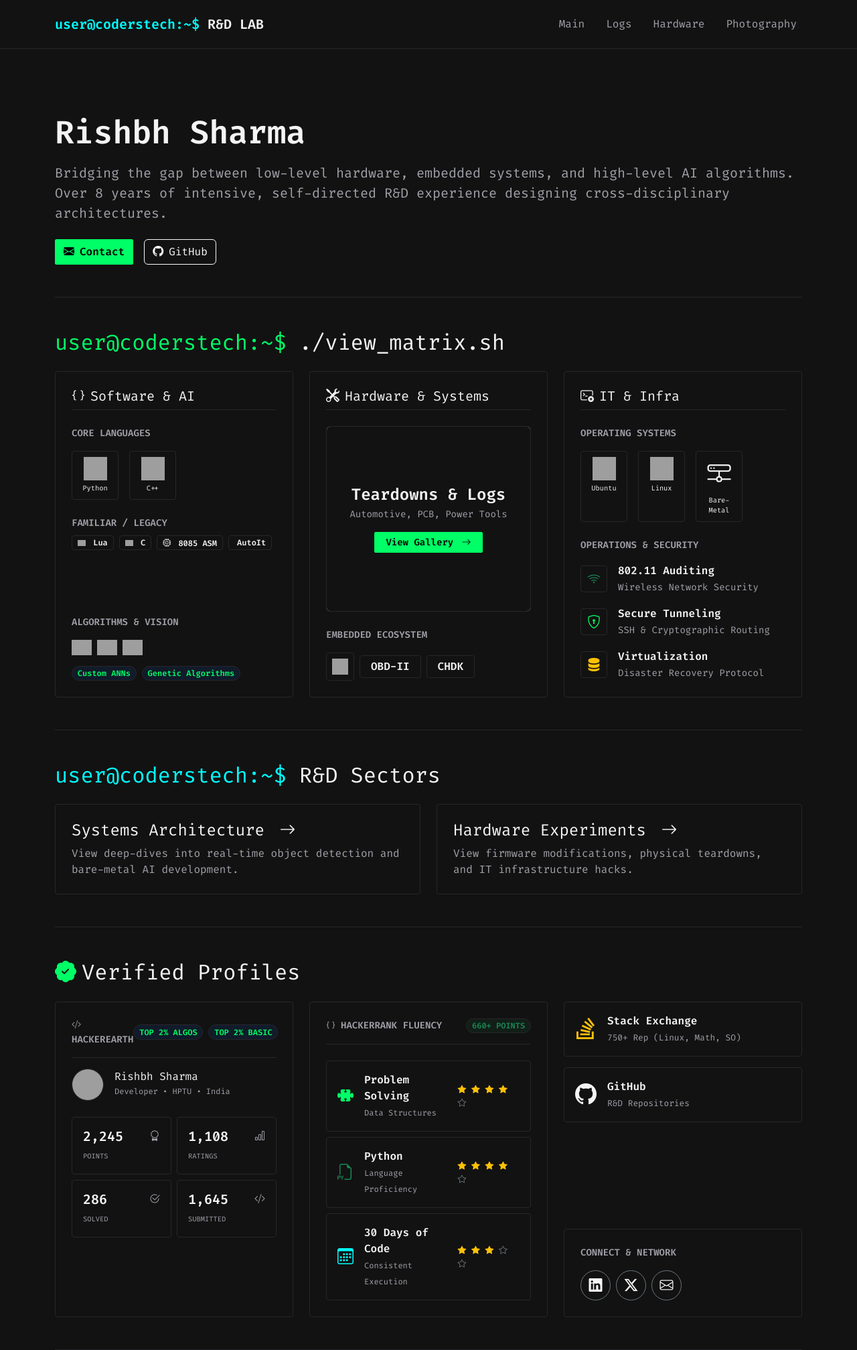
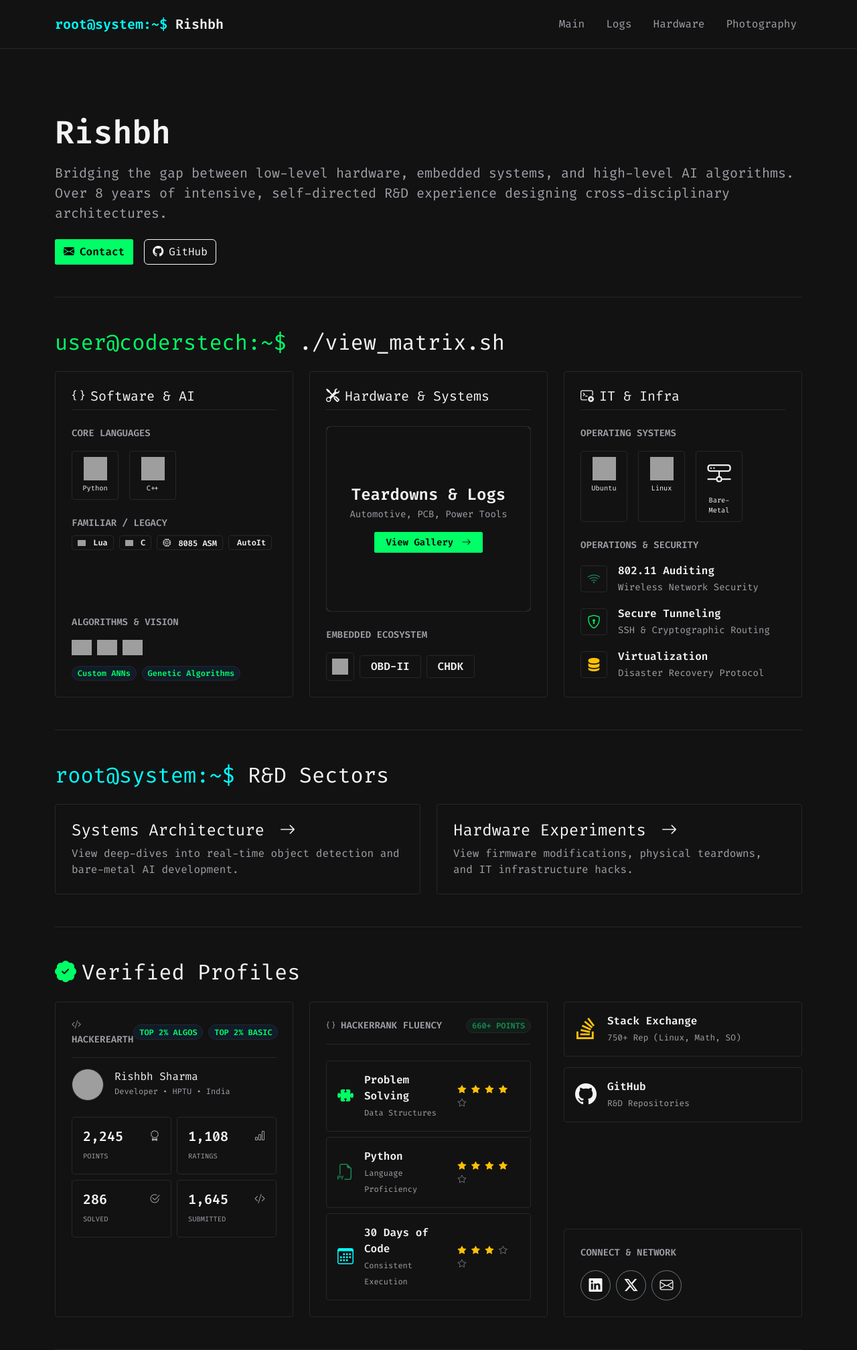
Before and after one commit to CodeRSTech/coderstech.github.io, a Jekyll site: the page built from index.md, in a window 1280 px wide. Shown: the whole page at 67% size. Built offline with Jekyll 4.4.1, drawn with Linux system fonts in a browser that asks for light colours; grey boxes are pictures that could not be loaded.

Commit message:
Name change

```diff
--- a/_data/hero.yml
+++ b/_data/hero.yml
@@ -1,4 +1,4 @@
-name: "Rishbh Sharma"
+name: "Rishbh"
 tagline: "Bridging the gap between low-level hardware, embedded systems, and high-level AI algorithms. Over 8 years of intensive, self-directed R&D experience designing cross-disciplinary architectures."
 buttons:
   - text: "Contact"
--- a/_data/navigation.yml
+++ b/_data/navigation.yml
@@ -1,4 +1,4 @@
-brand: "R&D LAB"
+brand: "Rishbh"
 links:
   - title: "Main"
     url: "/"
--- a/assets/css/terminal.css
+++ b/assets/css/terminal.css
@@ -70,6 +70,6 @@ p, small, .text-white-50 {
 
 /* The Terminal Prompt styling */
 .terminal-prompt::before {
-  content: "user@coderstech:~$ ";
+  content: "root@system:~$ ";
   color: var(--accent-cyan);
 }
--- a/index.md
+++ b/index.md
@@ -1,12 +1,12 @@
 ---
 layout: main
-title: Rishbh Sharma
+title: Rishbh
 permalink: /
 ---
 
 <!-- Hero Section: The Executive Summary -->
 <div class="py-5 border-bottom border-secondary">
-  <h1 class="display-5 fw-bold text-light">Rishbh Sharma</h1>
+  <h1 class="display-5 fw-bold text-light">Rishbh</h1>
   <p class="lead  mt-3">
     Bridging the gap between low-level hardware, embedded systems, and high-level AI algorithms. Over 8 years of intensive, self-directed R&D experience designing cross-disciplinary architectures.
   </p>
```
